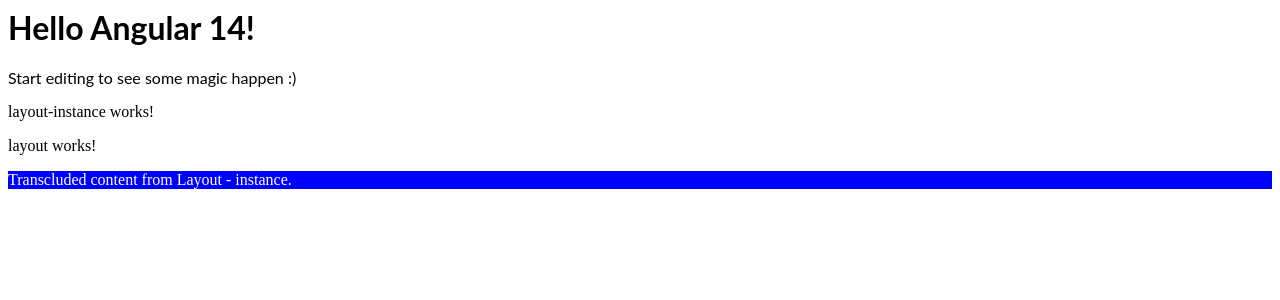
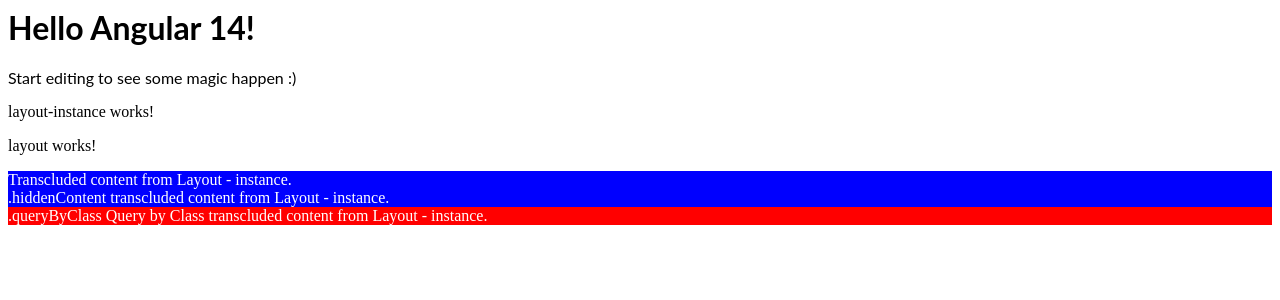
Before and after one commit to vgpro54321/NgContent-Study-v2, an Angular app: page / in a window 1280 px wide. Shown: the top 300 px of the page. Built offline with nearby package versions, Linux system fonts and the light colour scheme.

Commit message:
2 files modified

```diff
--- a/src/app/layout-instance/layout-instance.component.html
+++ b/src/app/layout-instance/layout-instance.component.html
@@ -1,3 +1,13 @@
 <p>layout-instance works!</p>
 
-<app-layout> Transcluded content from Layout - instance. </app-layout>
+<app-layout>
+  Transcluded content from Layout - instance.
+
+  <div class="queryByClass">
+    .queryByClass Query by Class transcluded content from Layout - instance.
+  </div>
+
+  <div class="hiddenContent">
+    .hiddenContent transcluded content from Layout - instance.
+  </div>
+</app-layout>
--- a/src/app/layout/layout.component.html
+++ b/src/app/layout/layout.component.html
@@ -3,3 +3,7 @@
 <div style="background-color: blue; color: white;">
   <ng-content></ng-content>
 </div>
+
+<div style="background-color: red; color: white;">
+  <ng-content select=".queryByClass"></ng-content>
+</div>
```
